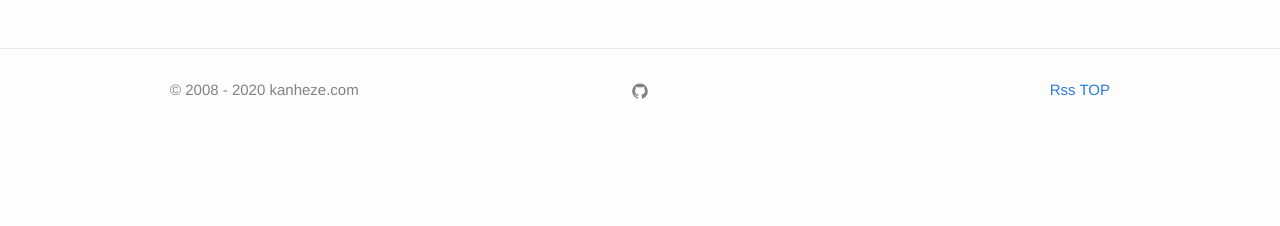
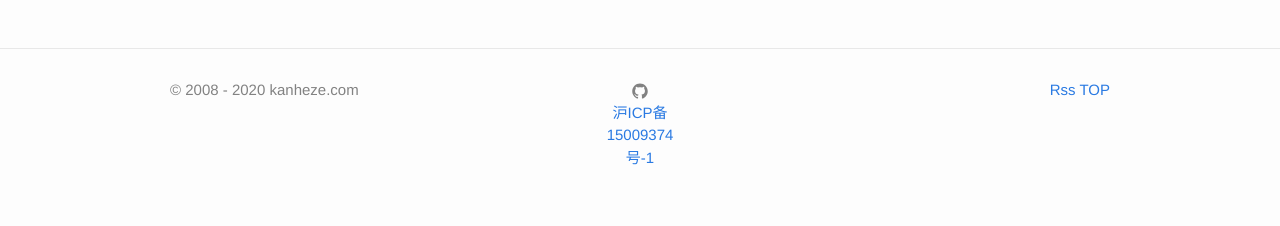
Before and after one commit to myluke/myluke.github.io, a Jekyll site: the page built from index.html, in a window 1280 px wide. Shown: the part 1627-1853 px from the top of the page. Built offline with Jekyll 4.4.1, drawn with Linux system fonts in a browser that asks for light colours; the list of posts is cut into pages by our own code; before the commit the page ends 1789 px from its top, so only the background shows below that.

Commit message:
Update footer.html
备案号

```diff
--- a/_includes/footer.html
+++ b/_includes/footer.html
@@ -16,6 +16,7 @@
             {% include icon-github.html username=site.github_username %}
           </li>
           {% endif %}
+            <li><a href="http://www.beian.miit.gov.cn/" target="_blank" >沪ICP备15009374号-1</a></li>
         </ul>
       </div>
 
```
